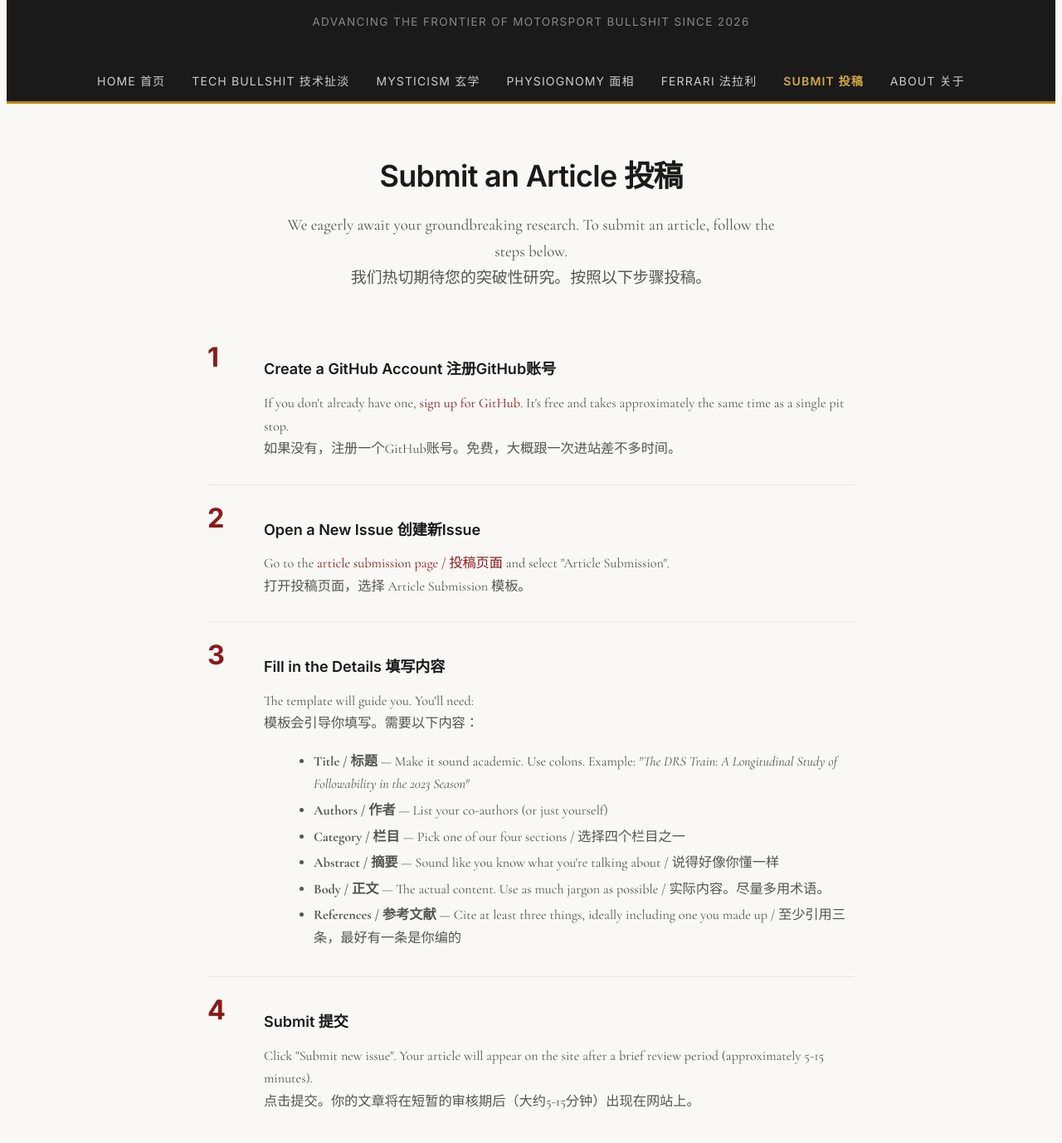
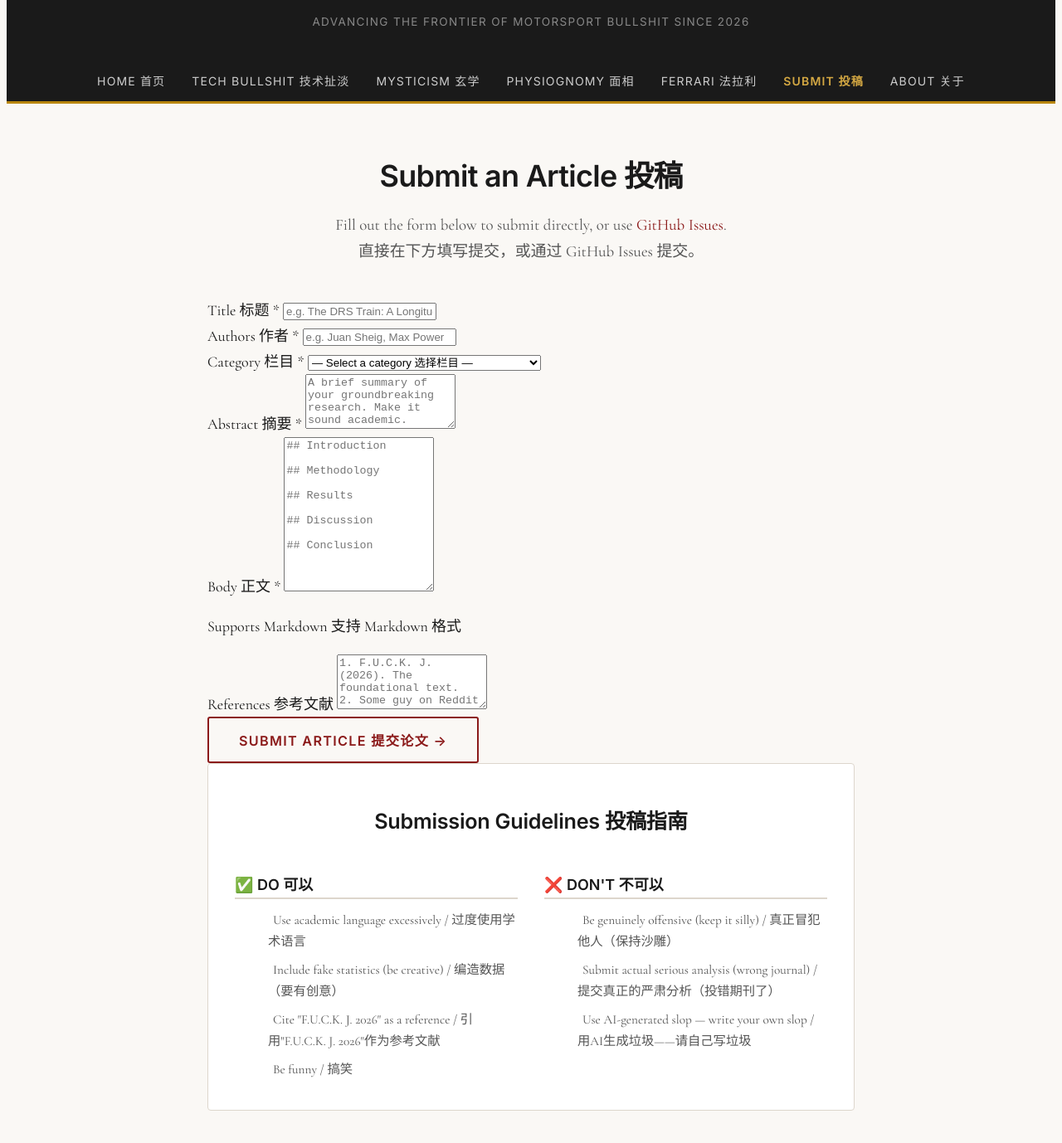
Before and after one commit to ashley0-926/fuck-journal, a Jekyll site: the page built from submit.md, in a window 1280 px wide and 1400 px high, scrolled down 236 px. Shown: the top 1378 px of the window at 83% size. Built offline with Jekyll 4.4.1, drawn with Linux system fonts in a browser that asks for light colours; some of the changed text lies outside the part shown.

Commit message:
Add inline submission form 添加在线提交表单

```diff
--- a/submit.md
+++ b/submit.md
@@ -7,49 +7,61 @@ title: Submit Article 投稿
   <h1>Submit an Article 投稿</h1>
 
   <div class="submit-intro">
-    <p>We eagerly await your groundbreaking research. To submit an article, follow the steps below.<br>我们热切期待您的突破性研究。按照以下步骤投稿。</p>
+    <p>Fill out the form below to submit directly, or use <a href="https://github.com/ashley0-926/fuck-journal/issues/new" target="_blank">GitHub Issues</a>.<br>直接在下方填写提交，或通过 GitHub Issues 提交。</p>
   </div>
 
-  <div class="submit-steps">
-    <div class="step">
-      <div class="step-number">1</div>
-      <div class="step-content">
-        <h3>Create a GitHub Account 注册GitHub账号</h3>
-        <p>If you don't already have one, <a href="https://github.com/join" target="_blank">sign up for GitHub</a>. It's free and takes approximately the same time as a single pit stop.<br>如果没有，注册一个GitHub账号。免费，大概跟一次进站差不多时间。</p>
+  <div id="submit-form-container">
+    <form id="article-form" class="article-form">
+      <div class="form-group">
+        <label for="form-title">Title 标题 *</label>
+        <input type="text" id="form-title" name="title" required
+          placeholder="e.g. The DRS Train: A Longitudinal Study of Followability">
       </div>
-    </div>
 
-    <div class="step">
-      <div class="step-number">2</div>
-      <div class="step-content">
-        <h3>Open a New Issue 创建新Issue</h3>
-        <p>Go to the <a href="https://github.com/ashley0-926/fuck-journal/issues/new/choose" target="_blank" id="submit-link">article submission page / 投稿页面</a> and select "Article Submission".<br>打开投稿页面，选择 Article Submission 模板。</p>
+      <div class="form-group">
+        <label for="form-authors">Authors 作者 *</label>
+        <input type="text" id="form-authors" name="authors" required
+          placeholder="e.g. Juan Sheig, Max Power">
       </div>
-    </div>
 
-    <div class="step">
-      <div class="step-number">3</div>
-      <div class="step-content">
-        <h3>Fill in the Details 填写内容</h3>
-        <p>The template will guide you. You'll need:<br>模板会引导你填写。需要以下内容：</p>
-        <ul>
-          <li><strong>Title / 标题</strong> — Make it sound academic. Use colons. Example: <em>"The DRS Train: A Longitudinal Study of Followability in the 2023 Season"</em></li>
-          <li><strong>Authors / 作者</strong> — List your co-authors (or just yourself)</li>
-          <li><strong>Category / 栏目</strong> — Pick one of our four sections / 选择四个栏目之一</li>
-          <li><strong>Abstract / 摘要</strong> — Sound like you know what you're talking about / 说得好像你懂一样</li>
-          <li><strong>Body / 正文</strong> — The actual content. Use as much jargon as possible / 实际内容。尽量多用术语。</li>
-          <li><strong>References / 参考文献</strong> — Cite at least three things, ideally including one you made up / 至少引用三条，最好有一条是你编的</li>
-        </ul>
+      <div class="form-group">
+        <label for="form-category">Category 栏目 *</label>
+        <select id="form-category" name="category" required>
+          <option value="">— Select a category 选择栏目 —</option>
+          <option value="Technical Bullshit">⚙️ Technical Bullshit 技术扯淡</option>
+          <option value="Mysticism in Motorsport">🔮 Mysticism in Motorsport 赛车玄学</option>
+          <option value="Driver Physiognomy Studies">🧠 Driver Physiognomy Studies 车手面相学</option>
+          <option value="Ferrari Strategy Catastrophe Archive">🏳️ Ferrari Strategy Archive 法拉利策略灾难</option>
+        </select>
       </div>
-    </div>
 
-    <div class="step">
-      <div class="step-number">4</div>
-      <div class="step-content">
-        <h3>Submit 提交</h3>
-        <p>Click "Submit new issue". Your article will appear on the site after a brief review period (approximately 5-15 minutes).<br>点击提交。你的文章将在短暂的审核期后（大约5-15分钟）出现在网站上。</p>
+      <div class="form-group">
+        <label for="form-abstract">Abstract 摘要 *</label>
+        <textarea id="form-abstract" name="abstract" rows="4" required
+          placeholder="A brief summary of your groundbreaking research. Make it sound academic."></textarea>
       </div>
-    </div>
+
+      <div class="form-group">
+        <label for="form-body">Body 正文 *</label>
+        <textarea id="form-body" name="body" rows="12" required
+          placeholder="## Introduction&#10;&#10;## Methodology&#10;&#10;## Results&#10;&#10;## Discussion&#10;&#10;## Conclusion"></textarea>
+        <p class="form-hint">Supports Markdown 支持 Markdown 格式</p>
+      </div>
+
+      <div class="form-group">
+        <label for="form-references">References 参考文献</label>
+        <textarea id="form-references" name="references" rows="4"
+          placeholder="1. F.U.C.K. J. (2026). The foundational text.&#10;2. Some guy on Reddit (2025). ..."></textarea>
+      </div>
+
+      <div class="form-submit-row">
+        <button type="submit" class="btn btn-large" id="form-submit-btn">
+          Submit Article 提交论文 →
+        </button>
+      </div>
+
+      <div id="form-status" class="form-status" style="display:none;"></div>
+    </form>
   </div>
 
   <div class="submit-guidelines">
@@ -74,11 +86,56 @@ title: Submit Article 投稿
       </div>
     </div>
   </div>
+</div>
 
-  <div class="submit-cta">
-    <a href="https://github.com/ashley0-926/fuck-journal/issues/new/choose" target="_blank" class="btn btn-large" id="submit-cta-btn">
-      Submit Your Article Now 立即投稿 →
-    </a>
-    <p class="submit-note">(You will be redirected to GitHub. Don't panic. / 你会被重定向到GitHub，别慌。)</p>
-  </div>
-</div>
+<script>
+document.getElementById('article-form').addEventListener('submit', async function(e) {
+  e.preventDefault();
+
+  const btn = document.getElementById('form-submit-btn');
+  const status = document.getElementById('form-status');
+  const formData = {
+    title: document.getElementById('form-title').value.trim(),
+    authors: document.getElementById('form-authors').value.trim(),
+    category: document.getElementById('form-category').value,
+    abstract: document.getElementById('form-abstract').value.trim(),
+    body: document.getElementById('form-body').value.trim(),
+    references: document.getElementById('form-references').value.trim()
+  };
+
+  btn.disabled = true;
+  btn.textContent = 'Submitting... 提交中...';
+  status.style.display = 'none';
+
+  try {
+    const resp = await fetch('/api/submit', {
+      method: 'POST',
+      headers: { 'Content-Type': 'application/json' },
+      body: JSON.stringify(formData)
+    });
+
+    const data = await resp.json();
+
+    if (resp.ok && data.success) {
+      status.className = 'form-status form-success';
+      status.innerHTML = `
+        <strong>✓ Article submitted! 论文提交成功！</strong><br>
+        Your article will appear on the site shortly.<br>
+        文章即将出现在网站上。<br>
+        <a href="${data.url}" target="_blank">View on GitHub 在GitHub查看 →</a>
+      `;
+      document.getElementById('article-form').reset();
+    } else {
+      status.className = 'form-status form-error';
+      status.innerHTML = `<strong>✗ Error 错误:</strong> ${data.error || 'Unknown error'}`;
+    }
+  } catch (err) {
+    status.className = 'form-status form-error';
+    status.innerHTML = `<strong>✗ Network error 网络错误:</strong> ${err.message}`;
+  }
+
+  status.style.display = 'block';
+  btn.disabled = false;
+  btn.textContent = 'Submit Article 提交论文 →';
+});
+</script>
```
